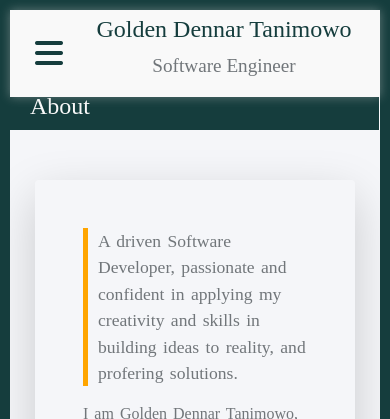
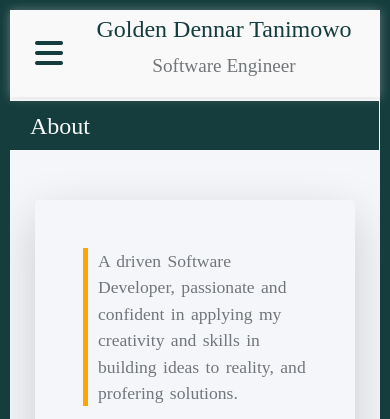
Before and after one commit to gdennar/portfolio, a plain HTML site: page index.html in a window 390 px wide. Shown: the top 419 px of the page. Drawn offline with nearby package versions, Linux system fonts and the light colour scheme; a web font is replaced by a local one.

Commit message:
Adjust screen about page on mobile view

```diff
--- a/style.css
+++ b/style.css
@@ -412,6 +412,21 @@ footer{
 }
 
 /* Media Queries */
+@media (max-width: 1470px){
+    .main-container .about-container{
+        width: 80%;
+        padding-top: 50px;
+        margin-bottom: 50px;
+        height: 100%;
+    }
+}
+
+@media (max-width: 1180px){
+    .main-container .about-container{
+        width: 100%;
+    }
+}
+
 @media (max-width: 992px){
 
     .mobile-nav{
@@ -461,24 +476,16 @@ footer{
     }
 
     .main-container .about-container{
-        width: 80%;
+        width: 100%;
         padding-top: 50px;
         margin-bottom: 50px;
+
     }
 
 }
 
-@media (max-width: 691px){
-    .main-container .about-container{
-        width: 100%;
-    }
-}
 
-@media (max-width: 565px){
-    .main-container .about-container{
-        height: 990px;
-        width: 100%;
-    }
+@media (max-width: 595px){
 
     .about-content{
         padding-left: 0;
@@ -497,17 +504,11 @@ footer{
         padding-left: 10px;
         padding-right: 10px;
         width: calc(100vw - 20px);
-        margin-left: auto;
-        margin-right: auto;
+        margin: auto;
     }
-}
 
-
-@media (max-width: 425px){
-
-    .main-container{
-        width: 100%;
-        margin-top: 70px;
+    .skill-body-card img{
+        padding-bottom: 15px;
     }
 
 }
```
Also changed, not shown: index.js (line endings or trailing spaces).
